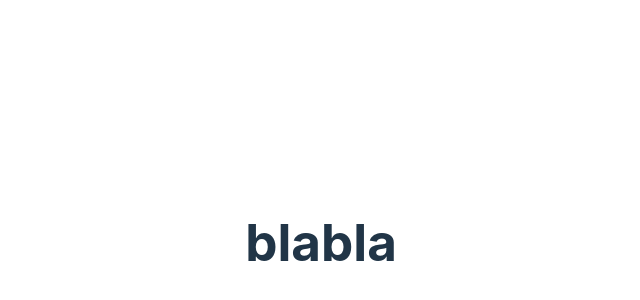
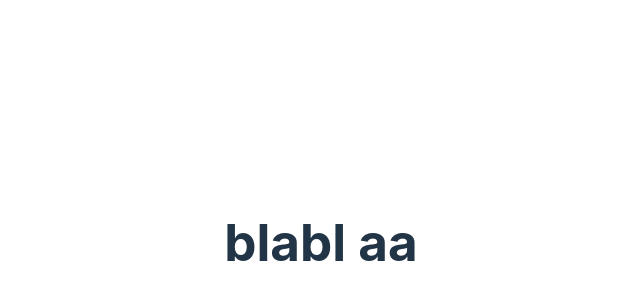
Before and after one commit to magicCicero/Pokemon_Project, a React (Vite) app: page / in a window 1280 px wide. Shown: the part 158-458 px from the top of the page, without its empty margins (319-959 px from the left). Built offline with nearby package versions, Linux system fonts and the light colour scheme.

Commit message:
added blabl aa

```diff
--- a/src/App.jsx
+++ b/src/App.jsx
@@ -7,7 +7,7 @@ function App() {
 
   return (
     <>
-      <h1>blabla</h1>
+      <h1>blabl aa</h1>
     </>
   );
 }
```
